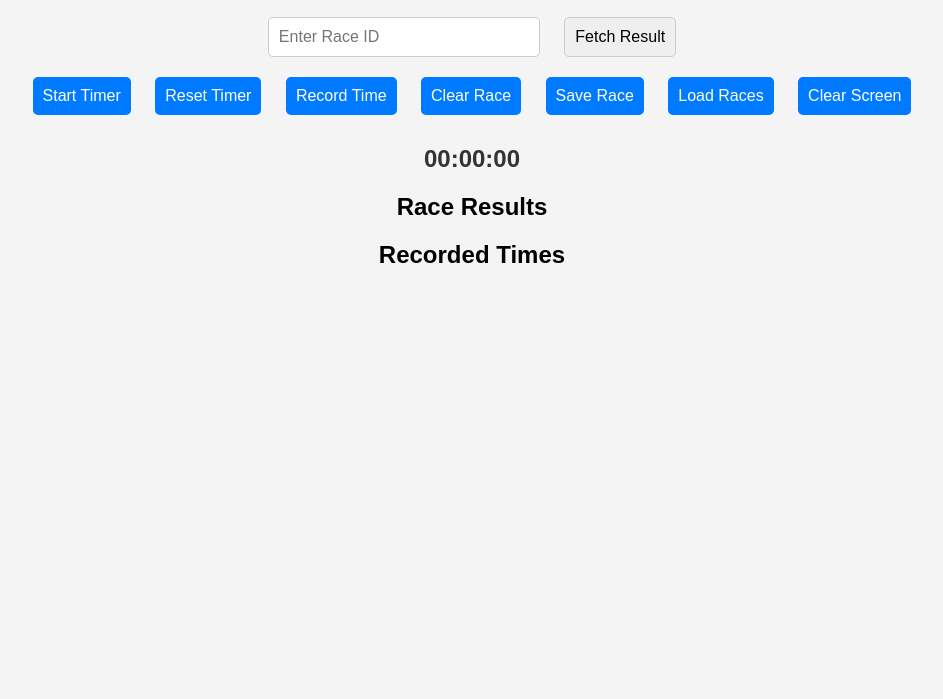
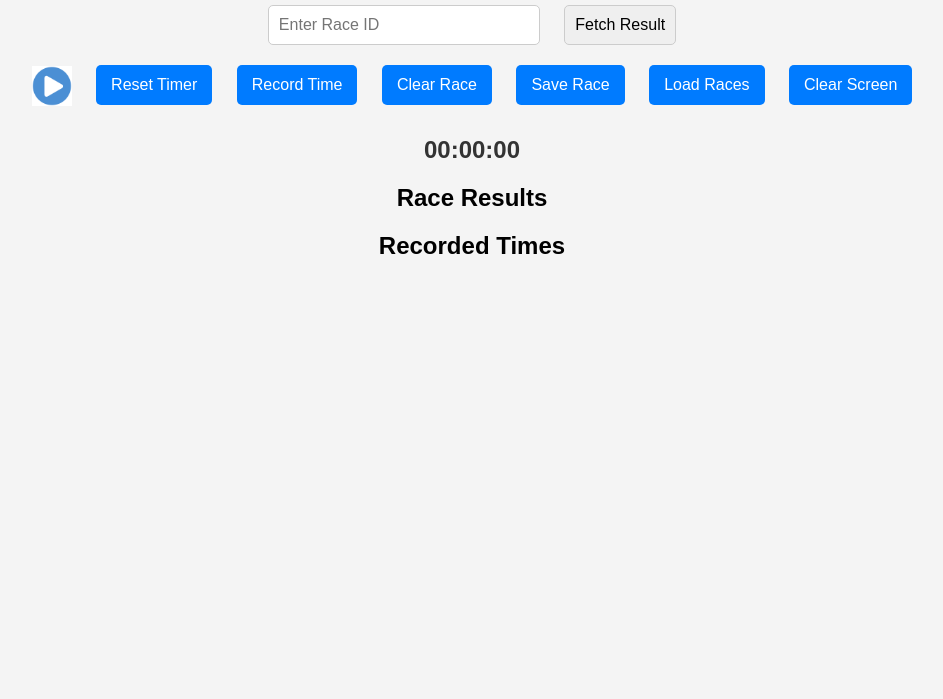
Before and after one commit to Ali00000007/webprogramming_coursework, a website: page client/index.html in a window 1280 px wide. Shown: the part 101-800 px from the top of the page, without its empty margins (168-1111 px from the left). Drawn offline with Linux system fonts and the light colour scheme.

Commit message:
Added icon

```diff
--- a/client/index.html
+++ b/client/index.html
@@ -7,15 +7,16 @@
   <link rel="stylesheet" href="styles.css">
 </head>
 <body>
-  <h1>Race Timer</h1>
 
   <div>
+    <h2>Get single race</h2>
     <input id="idInput" type="text" placeholder="Enter Race ID">
     <input id="idSend" type="submit" value="Fetch Result">
-  </div>
 
   <div>
-    <button id="startTimer">Start Timer</button>
+    <button id="startTimer">
+      <img src="Images/play_img.png">
+    </button>
     <button id="resetTimer">Reset Timer</button>
     <button id="recordTime">Record Time</button>
     <button id="clearRace">Clear Race</button>
--- a/client/script.js
+++ b/client/script.js
@@ -21,18 +21,21 @@ function formatTime(seconds) {
 }
 
 function startStopTimer() {
+  const img = startTimerBtn.querySelector("img"); // Get the image inside the button
+
   if (timerInterval) {
     clearInterval(timerInterval);
     timerInterval = null;
-    startTimerBtn.textContent = "Start Timer";
+    img.src = "Images/play_img.png"; // Switch back to play button
   } else {
-    startTimerBtn.textContent = "Stop Timer";
+    img.src = "Images/pause_img.jpg"; // Switch to pause button
     timerInterval = setInterval(() => {
       elapsedSeconds++;
       timerDisplay.textContent = formatTime(elapsedSeconds);
     }, 1000);
   }
 }
+
 
 function resetTimer(){
   elapsedSeconds = 0;
--- a/client/styles.css
+++ b/client/styles.css
@@ -22,11 +22,19 @@ body {
   }
 
   button {
+    font-size: 16px;
+    padding: 10px 15px;
+    border: none;
+    border-radius: 5px;
+    cursor: pointer;
     background-color: #007BFF;
     color: white;
-    cursor: pointer;
-    border: none;
-  }
+    display: inline-flex;
+    align-items: center;
+    justify-content: center;
+    height: 40px; /* Match startTimer */
+}
+
 
   button:hover {
     background-color: #0056b3;
@@ -53,3 +61,22 @@ body {
     border-radius: 5px;
     box-shadow: 0px 0px 5px rgba(0, 0, 0, 0.1);
   }
+
+  #startTimer {
+    background: none;
+    padding: 0;
+    border: none;
+    cursor: pointer;
+    display: inline-flex; /* Ensures alignment with text buttons */
+    align-items: center;
+    justify-content: center;
+    vertical-align: middle; /* Align with text-based buttons */
+    width: 40px; /* Match the size of text buttons */
+    height: 40px;
+}
+
+#startTimer img {
+    width: 40px;
+    height: 40px;
+    display: block;
+}
```
Also changed, not shown: server.js (+10 -0 lines), client/Images/pause_img.jpg (added), client/Images/play_img.png (added).
